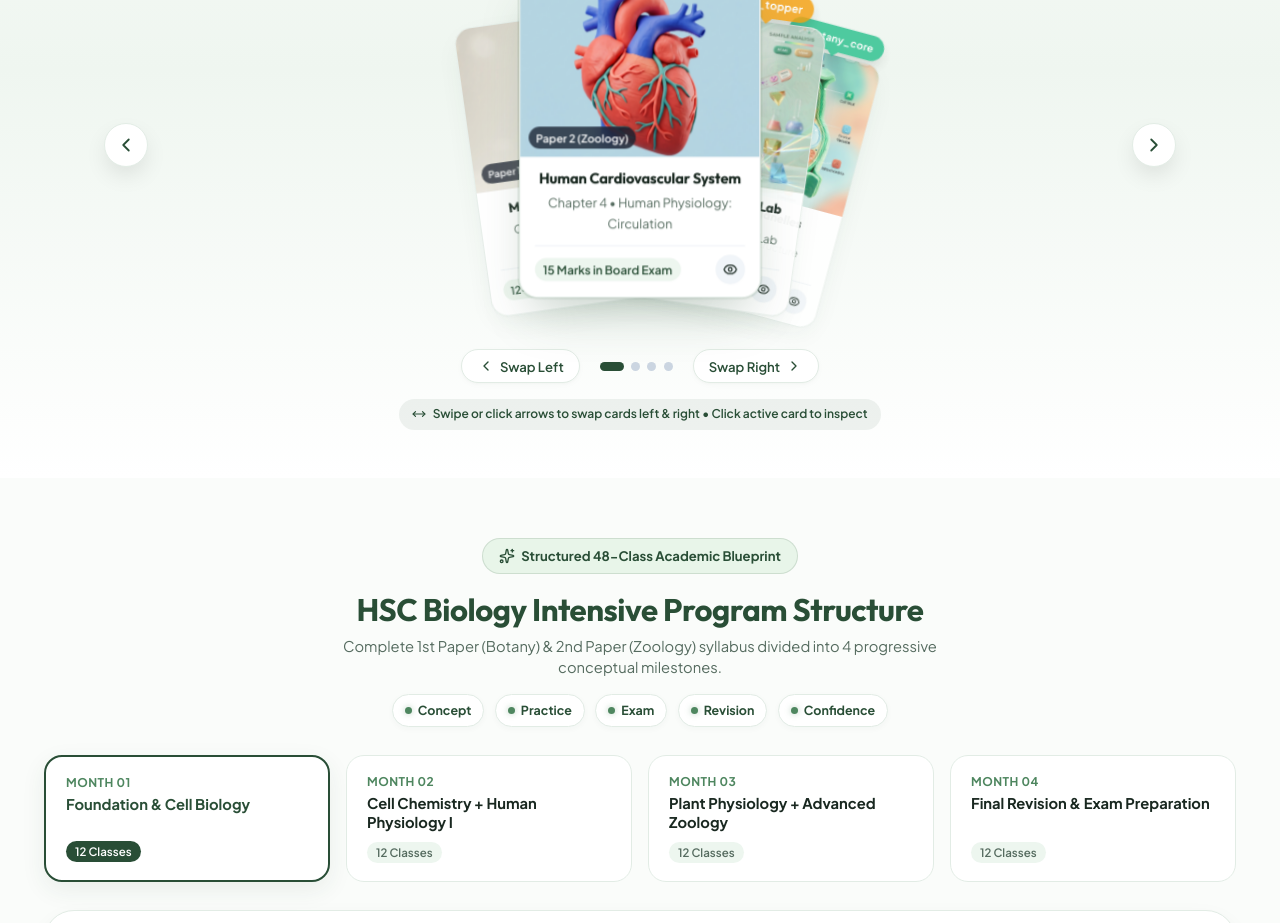
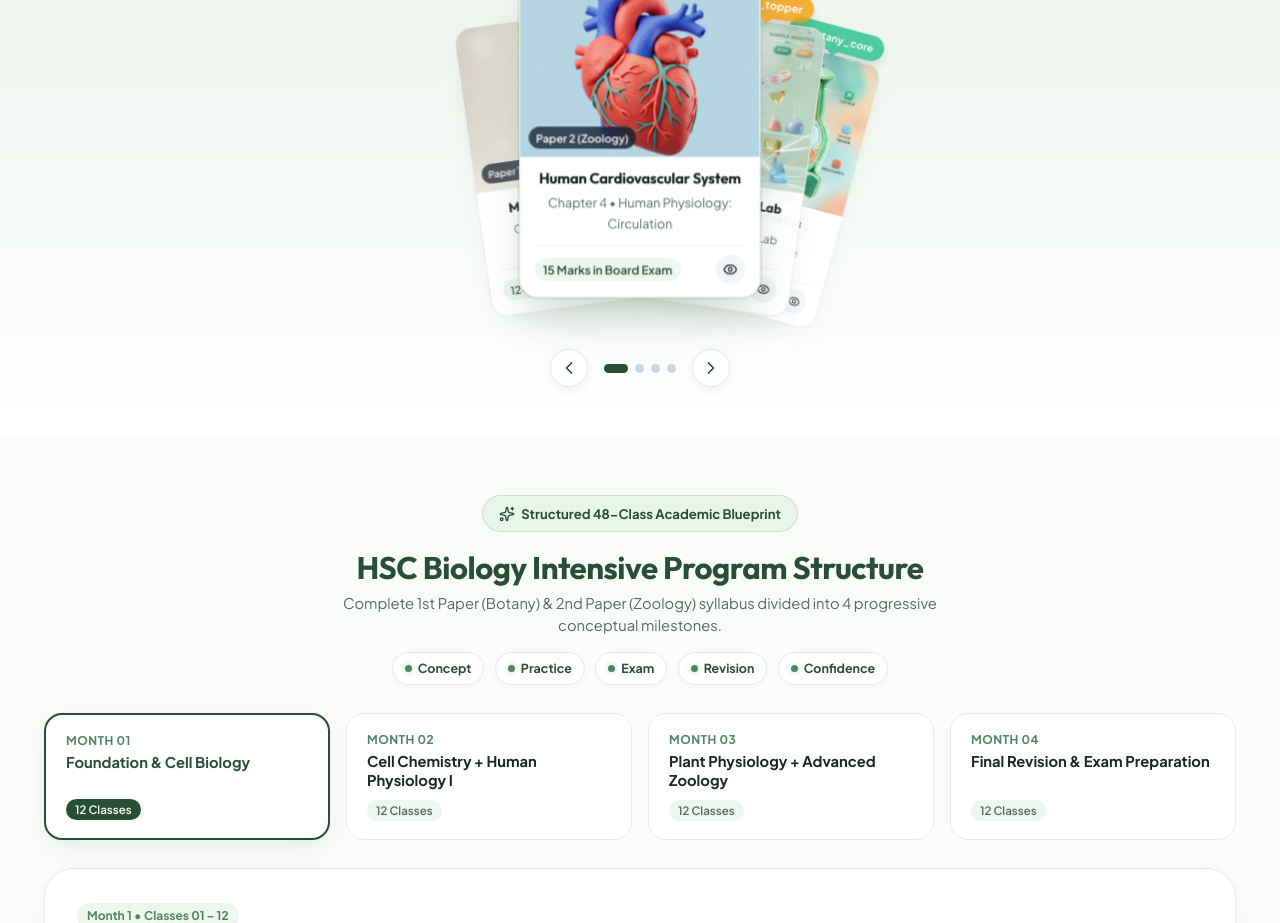
Before and after one commit to fiftee15n/Bio-Edge, a React (Vite) app in the folder bioedge-frontend/: page / in a window 1280 px wide. Shown: the part 1140-2063 px from the top of the page. Built offline with nearby package versions, Linux system fonts and the light colour scheme.

Commit message:
Clean up 3D card deck: remove side floating arrows, replace text buttons with icon-only swap buttons, and remove hint text

```diff
--- a/bioedge-frontend/src/components/home/Hero3DCardDeck.tsx
+++ b/bioedge-frontend/src/components/home/Hero3DCardDeck.tsx
@@ -1,5 +1,5 @@
 import React, { useState, useRef, useEffect } from 'react';
-import { Sparkles, Eye, CheckCircle2, ArrowRight, ChevronLeft, ChevronRight, MoveHorizontal } from 'lucide-react';
+import { Sparkles, Eye, CheckCircle2, ArrowRight, ChevronLeft, ChevronRight } from 'lucide-react';
 import { Link } from 'react-router-dom';
 
 interface CardItem {
@@ -207,7 +207,7 @@ export const Hero3DCardDeck: React.FC = () => {
         </div>
       </div>
 
-      {/* 3D Stage with Side Swap Buttons */}
+      {/* 3D Stage */}
       <div
         className="deck-3d-stage"
         onTouchStart={handleTouchStart}
@@ -218,28 +218,6 @@ export const Hero3DCardDeck: React.FC = () => {
         onMouseUp={handleMouseUp}
         onMouseLeave={handleMouseLeave}
       >
-        {/* Left Swap Button */}
-        <button
-          type="button"
-          onClick={(e) => { e.stopPropagation(); handlePrev(); }}
-          className="deck-swap-nav-btn deck-swap-left"
-          aria-label="Swap Left"
-          title="Swap Left (Previous Concept)"
-        >
-          <ChevronLeft size={22} />
-        </button>
-
-        {/* Right Swap Button */}
-        <button
-          type="button"
-          onClick={(e) => { e.stopPropagation(); handleNext(); }}
-          className="deck-swap-nav-btn deck-swap-right"
-          aria-label="Swap Right"
-          title="Swap Right (Next Concept)"
-        >
-          <ChevronRight size={22} />
-        </button>
-
         {/* 3D Interactive Card Fan Stack */}
         <div className="deck-cards-fan">
           {filteredCards.map((card, idx) => {
@@ -356,16 +334,16 @@ export const Hero3DCardDeck: React.FC = () => {
         </div>
       </div>
 
-      {/* Interactive Swap Controls & Pagination Dots */}
+      {/* Interactive Swap Controls: Icon-only buttons with pagination dots */}
       <div className="deck-swap-toolbar">
         <button
           type="button"
           onClick={handlePrev}
-          className="btn-swap-pill"
+          className="btn-swap-circle-icon"
           aria-label="Previous Concept"
+          title="Swap Left"
         >
-          <ChevronLeft size={16} />
-          <span>Swap Left</span>
+          <ChevronLeft size={20} />
         </button>
 
         <div className="deck-dots-indicator">
@@ -383,17 +361,12 @@ export const Hero3DCardDeck: React.FC = () => {
         <button
           type="button"
           onClick={handleNext}
-          className="btn-swap-pill"
+          className="btn-swap-circle-icon"
           aria-label="Next Concept"
+          title="Swap Right"
         >
-          <span>Swap Right</span>
-          <ChevronRight size={16} />
+          <ChevronRight size={20} />
         </button>
-      </div>
-
-      <div className="deck-hint-pill">
-        <MoveHorizontal size={14} />
-        <span>Swipe or click arrows to swap cards left & right • Click active card to inspect</span>
       </div>
 
       {/* Chapter 3D Inspection Modal */}
@@ -467,40 +440,6 @@ export const Hero3DCardDeck: React.FC = () => {
           touch-action: pan-y;
         }
 
-        .deck-swap-nav-btn {
-          position: absolute;
-          top: 50%;
-          transform: translateY(-50%);
-          width: 44px;
-          height: 44px;
-          border-radius: 50%;
-          background: #FFFFFF;
-          border: 1.5px solid var(--border-color);
-          box-shadow: 0 10px 25px -4px rgba(0, 0, 0, 0.12);
-          display: flex;
-          align-items: center;
-          justify-content: center;
-          color: var(--dark-green);
-          cursor: pointer;
-          transition: all 0.25s cubic-bezier(0.2, 0.9, 0.3, 1);
-          z-index: 50;
-        }
-
-        .deck-swap-nav-btn:hover {
-          background: var(--dark-green);
-          color: #FFFFFF;
-          transform: translateY(-50%) scale(1.12);
-          box-shadow: 0 14px 28px -4px rgba(49, 91, 61, 0.35);
-        }
-
-        .deck-swap-left {
-          left: max(5%, 15px);
-        }
-
-        .deck-swap-right {
-          right: max(5%, 15px);
-        }
-
         .active-card-glow {
           box-shadow: 0 24px 48px -12px rgba(49, 91, 61, 0.28), 0 0 0 1.5px rgba(49, 91, 61, 0.12);
         }
@@ -509,30 +448,35 @@ export const Hero3DCardDeck: React.FC = () => {
           display: flex;
           align-items: center;
           justify-content: center;
-          gap: 1.25rem;
+          gap: 1rem;
           margin-top: 1.5rem;
         }
 
-        .btn-swap-pill {
+        .btn-swap-circle-icon {
+          width: 38px;
+          height: 38px;
+          border-radius: 50%;
           display: flex;
           align-items: center;
-          gap: 0.4rem;
-          padding: 0.45rem 0.95rem;
+          justify-content: center;
           background: #FFFFFF;
           border: 1px solid var(--border-color);
-          border-radius: var(--radius-full);
-          font-size: 0.82rem;
-          font-weight: 600;
           color: var(--dark-green);
           cursor: pointer;
-          transition: all 0.2s ease;
-          box-shadow: var(--shadow-sm);
+          transition: all 0.2s cubic-bezier(0.2, 0.9, 0.3, 1);
+          box-shadow: 0 4px 12px rgba(0, 0, 0, 0.06);
         }
 
-        .btn-swap-pill:hover {
-          background: var(--light-green);
-          border-color: var(--primary-green);
-          transform: translateY(-1px);
+        .btn-swap-circle-icon:hover {
+          background: var(--dark-green);
+          color: #FFFFFF;
+          border-color: var(--dark-green);
+          transform: scale(1.1);
+          box-shadow: 0 6px 16px rgba(49, 91, 61, 0.25);
+        }
+
+        .btn-swap-circle-icon:active {
+          transform: scale(0.96);
         }
 
         .deck-dots-indicator {
@@ -557,32 +501,6 @@ export const Hero3DCardDeck: React.FC = () => {
           border-radius: var(--radius-full);
           background: var(--dark-green);
         }
-
-        .deck-hint-pill {
-          display: inline-flex;
-          align-items: center;
-          gap: 0.4rem;
-          background: rgba(49, 91, 61, 0.08);
-          color: var(--dark-green);
-          font-size: 0.75rem;
-          font-weight: 600;
-          padding: 0.35rem 0.85rem;
-          border-radius: var(--radius-full);
-          margin-top: 1rem;
-        }
-
-        @media (max-width: 640px) {
-          .deck-swap-left {
-            left: 2px;
-          }
-          .deck-swap-right {
-            right: 2px;
-          }
-          .deck-swap-nav-btn {
-            width: 38px;
-            height: 38px;
-          }
-        }
       `}</style>
     </div>
   );
```
